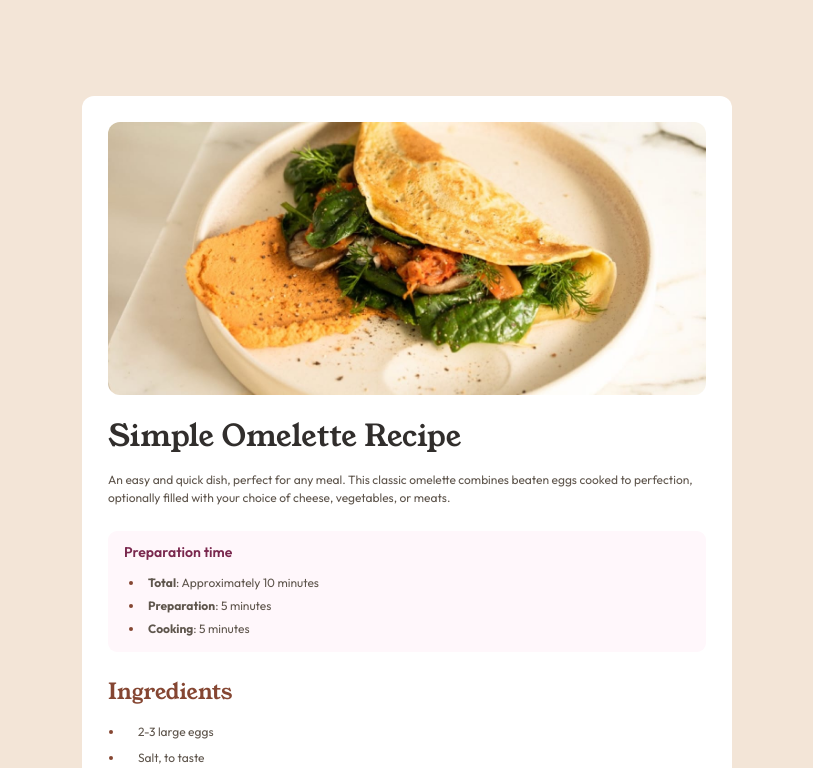
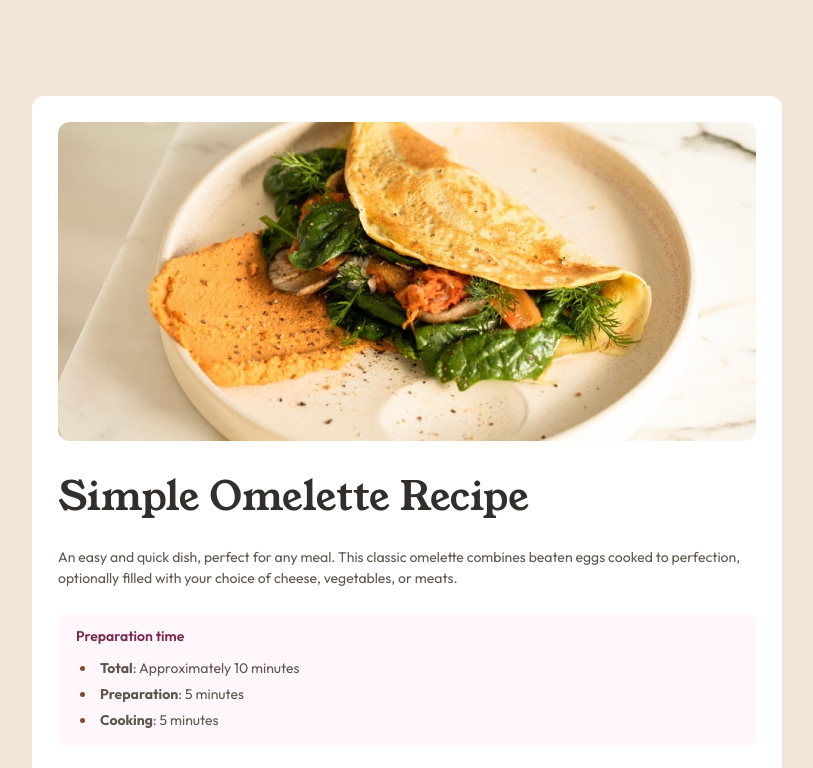
Before and after one commit to bsd-rgb/Recipe-Page, a plain HTML site: page index.html in a window 1280 px wide. Shown: the top 768 px of the page, without its empty margins (233-1046 px from the left). Drawn offline with Linux system fonts and the light colour scheme.

Commit message:
Updated sizing and spacing

```diff
--- a/style.css
+++ b/style.css
@@ -91,7 +91,7 @@ li::marker {
 }
 
 .recipe-container {
-  max-width: 65rem;
+  max-width: 75rem;
   background-color: #fff;
   margin: 0 auto;
   border-radius: 12px;
@@ -113,15 +113,15 @@ li::marker {
 }
 
 .recipe-title {
-  font-size: 3rem;
+  font-size: 4rem;
   font-weight: 500;
   color: #312e2c;
-  line-height: 1;
+  line-height: 1.5;
   margin-bottom: 2rem;
 }
 
 .recipe-description {
-  font-size: 1.2rem;
+  font-size: 1.4rem;
   margin-bottom: 2.4rem;
   line-height: 1.5;
   font-weight: 400;
@@ -136,9 +136,9 @@ li::marker {
 .prep {
   display: flex;
   flex-direction: column;
-  padding: 1.2rem 1.6rem;
+  padding: 1.4rem 1.8rem;
   gap: 1rem;
-  font-size: 1.2rem;
+  font-size: 1.4rem;
   background-color: #fff7fb;
   border-radius: 9px;
   margin-bottom: 2.4rem;
```
